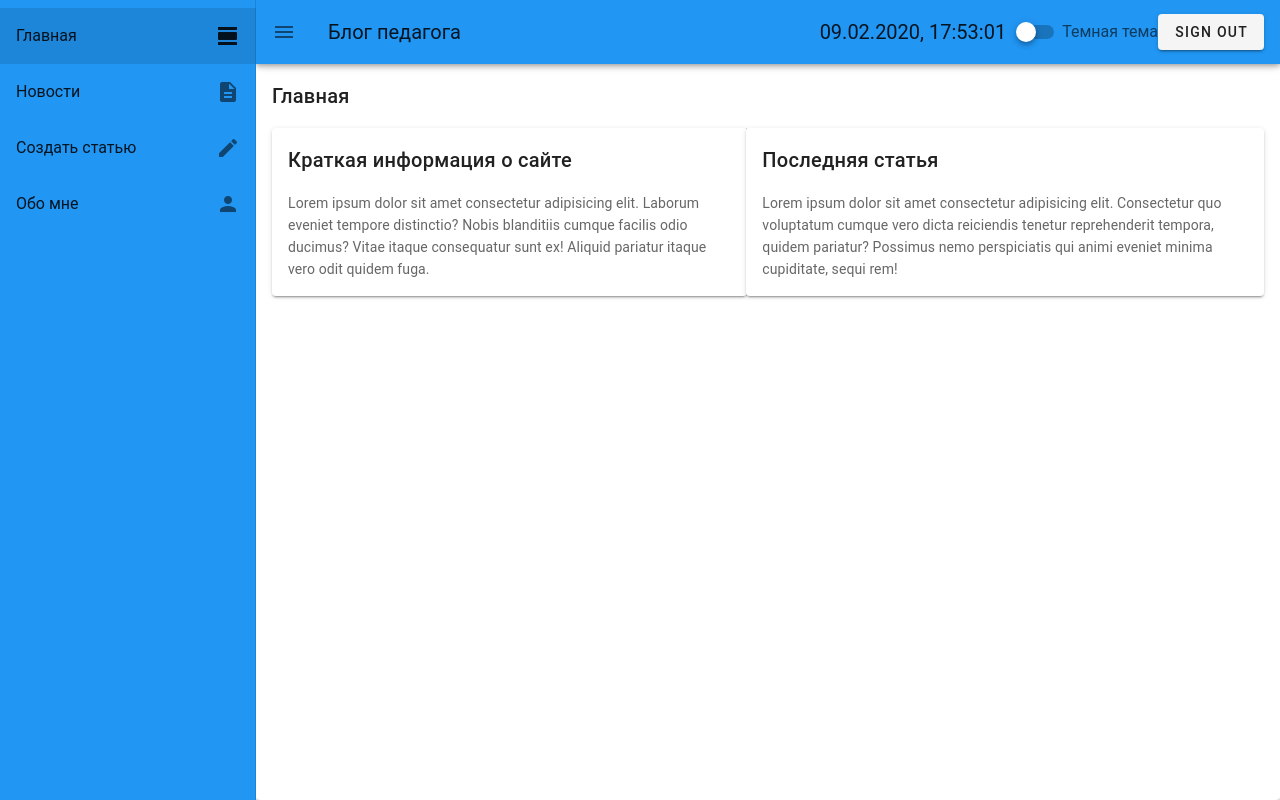
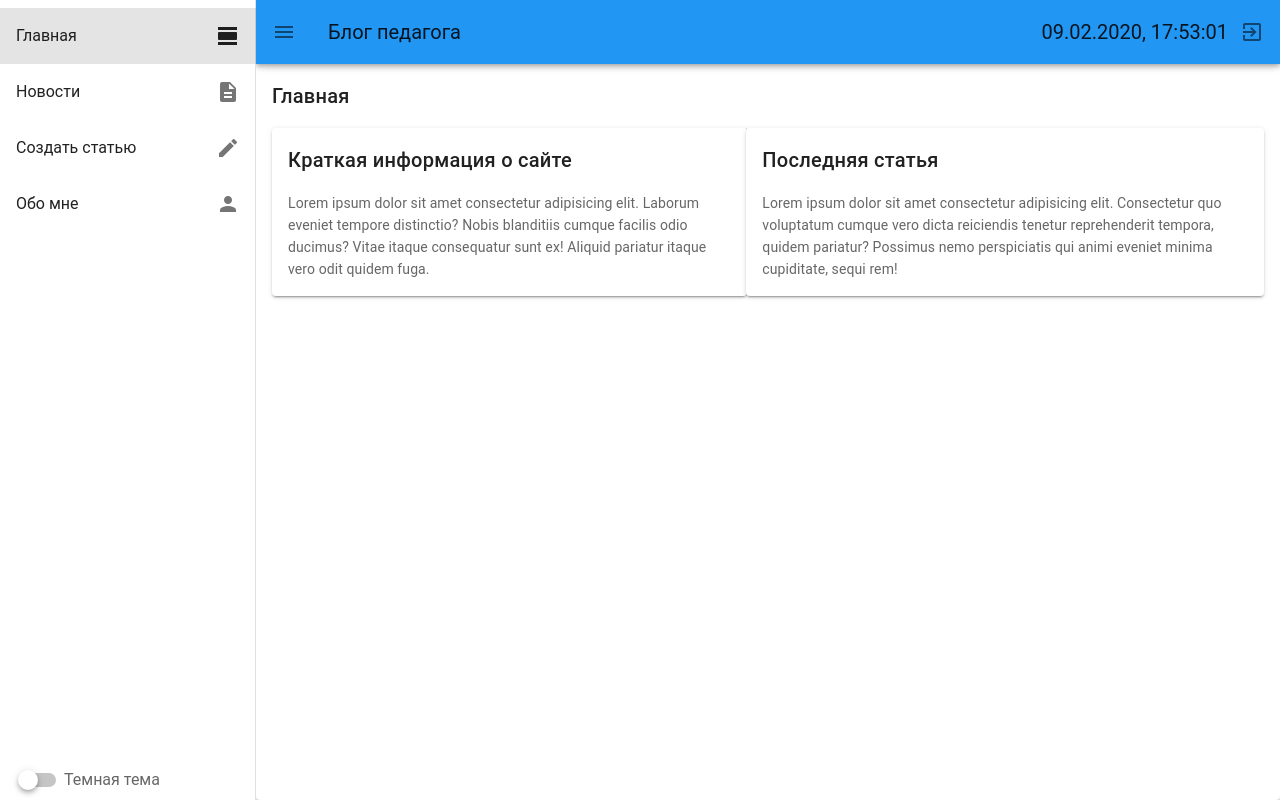
Before and after one commit to TheComedian08/teacher-blog, a Vue app: page / in a window 1280 px wide. Built offline with nearby package versions, Linux system fonts and the light colour scheme; a small style sheet from the web is missing; what vuefire would draw is missing.

Commit message:
add easter egg in sidebar

```diff
--- /dev/null
+++ b/src/components/dialogs/GodOfJs.vue
@@ -0,0 +1,75 @@
+<template>
+  <v-dialog v-model="isShow" width="25%">
+    <v-card>
+      <v-card-title>
+        Разработчки
+      </v-card-title>
+      <v-card-subtitle>
+        а также те, кто помогал им советами
+      </v-card-subtitle>
+      <v-card-text>
+        <v-list width="100%">
+          <v-list-item>
+            <v-list-item-icon><v-icon x-large>pets</v-icon></v-list-item-icon>
+            <v-list-item-content>
+              <v-list-item-title>Fullstack developer</v-list-item-title>
+              <v-list-item-subtitle>
+                <a href="https://telegram.im/@ayuka_bg" target="_blank">Аюка Бадма-Гаряев</a>
+              </v-list-item-subtitle>
+            </v-list-item-content>
+          </v-list-item>
+          <v-list-item>
+            <v-list-item-icon><v-icon x-large>text_rotation_angledown</v-icon></v-list-item-icon>
+            <v-list-item-content>
+              <v-list-item-title>UI/UX design</v-list-item-title>
+              <v-list-item-subtitle>
+                <a href="https://telegram.im/@ayuka_bg" target="_blank">Аюка Бадма-Гаряев</a>
+              </v-list-item-subtitle>
+            </v-list-item-content>
+          </v-list-item>
+          <v-list-item>
+            <v-list-item-icon><v-icon x-large color="yellow">supervised_user_circle</v-icon></v-list-item-icon>
+            <v-list-item-content>
+              <v-list-item-title>Главный советчик</v-list-item-title>
+              <v-list-item-subtitle>
+                <a href="https://market.yandex.ru" target="_blank">Владимир Черкасов</a></v-list-item-subtitle
+              >
+            </v-list-item-content>
+          </v-list-item>
+          <v-list-item>
+            <v-list-item-icon><v-icon x-large color="red">favorite</v-icon></v-list-item-icon>
+            <v-list-item-content>
+              <v-list-item-title>Лучшая аниме девочка</v-list-item-title>
+              <v-list-item-subtitle
+                ><a
+                  target="_blank"
+                  href="https://www.google.com/search?q=Senjougahara+Hitagi&rlz=1C1PRFI_enRU874RU874&sxsrf=ACYBGNTdw2xV1VeFFRrEWKkw1xhP-g2n0Q:1581454389120&source=lnms&tbm=isch&sa=X&ved=2ahUKEwjE8N3YsMrnAhUjxosKHSMHDz0Q_AUoAXoECA0QAw&biw=1536&bih=763"
+                  >Senjougahara Hitagi</a
+                ></v-list-item-subtitle
+              >
+            </v-list-item-content>
+          </v-list-item>
+        </v-list>
+      </v-card-text>
+    </v-card>
+  </v-dialog>
+</template>
+
+<script>
+export default {
+  name: 'GodOfJs',
+  props: {
+    isShowDialog: Boolean
+  },
+  computed: {
+    isShow: {
+      get() {
+        return this.isShowDialog
+      },
+      set() {
+        this.$emit('handleDialog')
+      }
+    }
+  }
+}
+</script>
--- /dev/null
+++ b/src/components/dialogs/index.js
@@ -0,0 +1,3 @@
+import GodOfJs from './GodOfJs'
+
+export { GodOfJs }
--- a/src/components/header/index.vue
+++ b/src/components/header/index.vue
@@ -6,8 +6,16 @@
     </v-toolbar-title>
     <v-spacer />
     <v-toolbar-title>{{ dateTime.toLocaleString('ru') }}</v-toolbar-title>
-    <v-switch hide-details v-model="$vuetify.theme.dark" style="margin-left: 10px" label="Темная тема" color="black" />
-    <v-btn @click="sighOut">sign out</v-btn>
+    <v-tooltip bottom>
+      <template v-slot:activator="{ on }">
+        <v-btn @click="sighOut" icon v-on="on">
+          <v-icon>
+            exit_to_app
+          </v-icon>
+        </v-btn>
+      </template>
+      <span>Выйти</span>
+    </v-tooltip>
   </v-app-bar>
 </template>
 
--- a/src/components/sidebar/index.vue
+++ b/src/components/sidebar/index.vue
@@ -1,8 +1,8 @@
 <template>
-  <v-navigation-drawer app v-model="isShow" color="blue">
-    <v-list class="d-flex flex-column justify-space-between" height="100%">
+  <v-navigation-drawer app v-model="isShow" class="d-flex flex-column justify-space-between">
+    <v-list class="d-flex flex-column justify-space-between">
       <v-list-item-group>
-        <v-list-item link to="/">
+        <v-list-item link to="/" @click="handleMagic">
           <v-list-item-title>Главная</v-list-item-title>
           <v-list-item-icon><v-icon>view_day</v-icon></v-list-item-icon>
         </v-list-item>
@@ -20,15 +20,41 @@
         </v-list-item>
       </v-list-item-group>
     </v-list>
+    <template v-slot:append>
+      <div class="pa-2">
+        <v-switch
+          hide-details
+          v-model="$vuetify.theme.dark"
+          style="margin-left: 10px"
+          label="Темная тема"
+          color="black"
+        />
+      </div>
+      <div class="pa-2" v-if="magicCounter > 6">
+        <v-btn text @click="handleDialogCreators">
+          О создателях
+        </v-btn>
+      </div>
+    </template>
+    <GodOfJs :isShowDialog="isShowDialogCreators" @handleDialog="handleDialogCreators" />
   </v-navigation-drawer>
 </template>
 
 <script>
+import { GodOfJs } from '../dialogs'
+
 export default {
   name: 'Sidebar',
+  components: {
+    GodOfJs
+  },
   props: {
     isShowSidebar: Boolean
   },
+  data: () => ({
+    magicCounter: 0,
+    isShowDialogCreators: false
+  }),
   computed: {
     isShow: {
       get() {
@@ -38,6 +64,14 @@ export default {
         this.$emit('toggleSidebar', isShow)
       }
     }
+  },
+  methods: {
+    handleMagic() {
+      this.magicCounter++
+    },
+    handleDialogCreators() {
+      this.isShowDialogCreators = !this.isShowDialogCreators
+    }
   }
 }
 </script>
```
